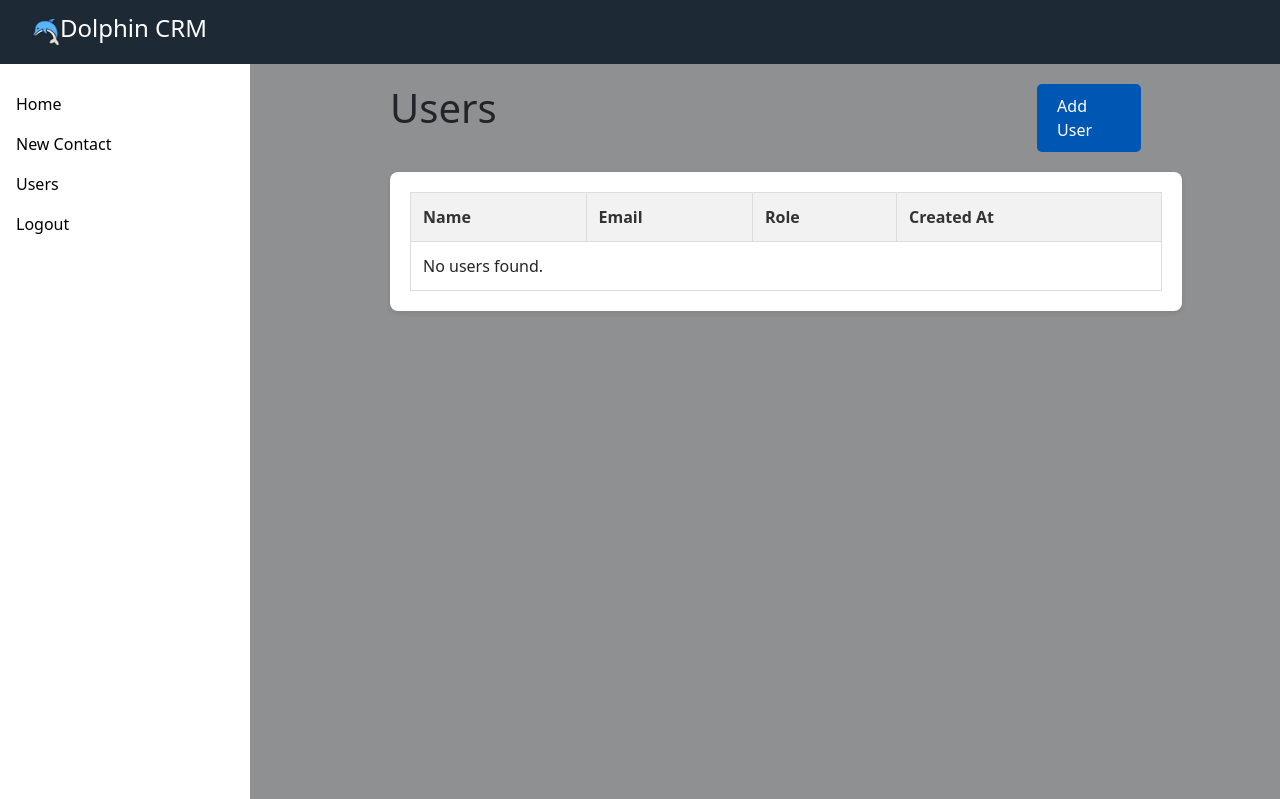
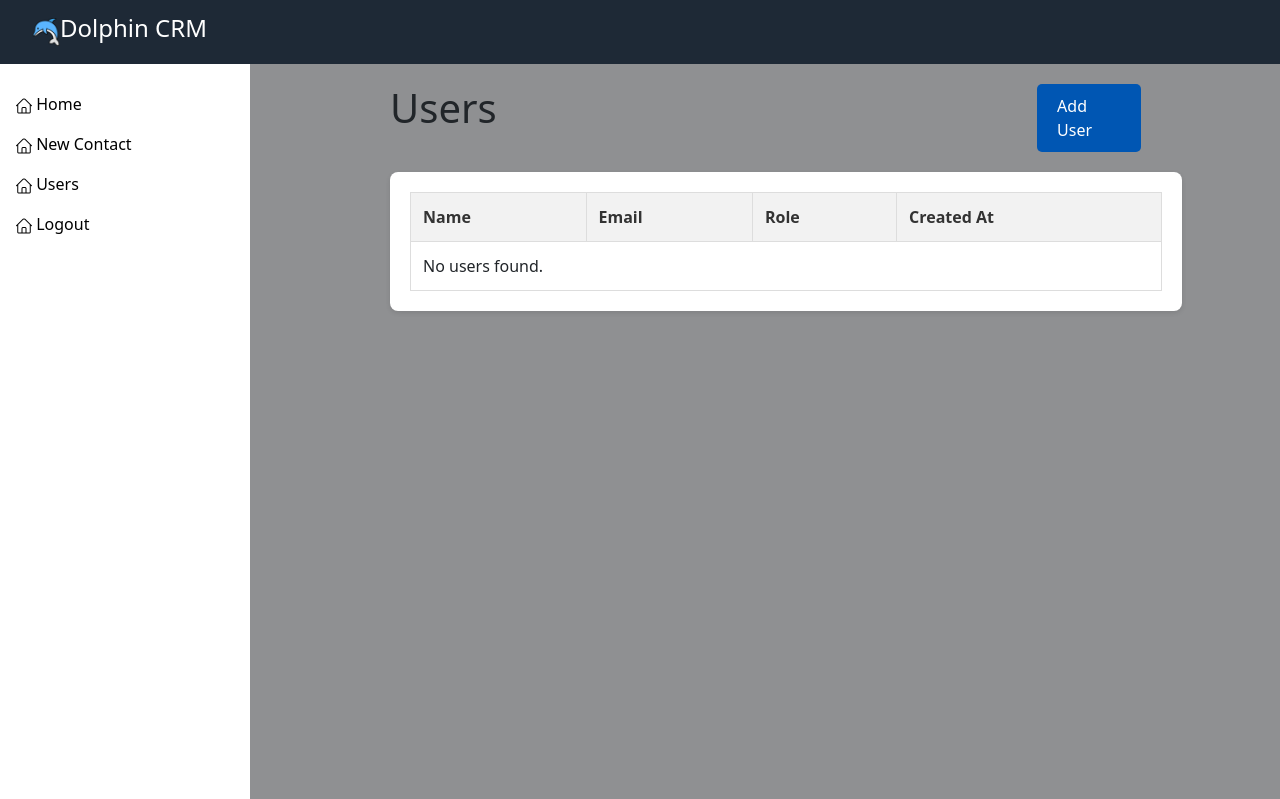
Before and after one commit to JordanCampbell1/Dolphin-CRM, a PHP site: page /users.php in a window 1280 px wide. Shown: the top 799 px of the page. Run offline with PHP 8.4, Linux system fonts and the light colour scheme; data that the repository does not hold is empty.

Commit message:
side nav

```diff
--- a/php/HTML-base/side-nav.php
+++ b/php/HTML-base/side-nav.php
@@ -7,15 +7,18 @@
     <title>Side Navigation</title>
     <style>
         /* Basic styles for the side navigation */
+        .sidenav img{
+            width: 16px;
+        }
 
     </style>
 </head>
 <body>
     <div class="sidenav">
-        <a href="dashboard.php">Home</a>
-        <a href="newContact.php">New Contact</a>
-        <a href="users.php">Users</a>
-        <a href="index.php" id="logout-link">Logout</a>
+        <a href="dashboard.php"><img src="../public/images/home.png" alt="New Contact Icon"> Home</a>
+        <a href="newContact.php"><img src="../public/images/home.png" alt="New Contact Icon"> New Contact</a>
+        <a href="users.php"><img src="../public/images/home.png" alt="New Contact Icon"> Users</a>
+        <a href="index.php" id="logout-link"><img src="../public/images/home.png" alt="New Contact Icon"> Logout</a>
     </div>
 </body>
 </html>
```
Also changed, not shown: public/images/friends.png (added), public/images/home.png (added), public/images/logout.png (added), public/images/user.png (added).
